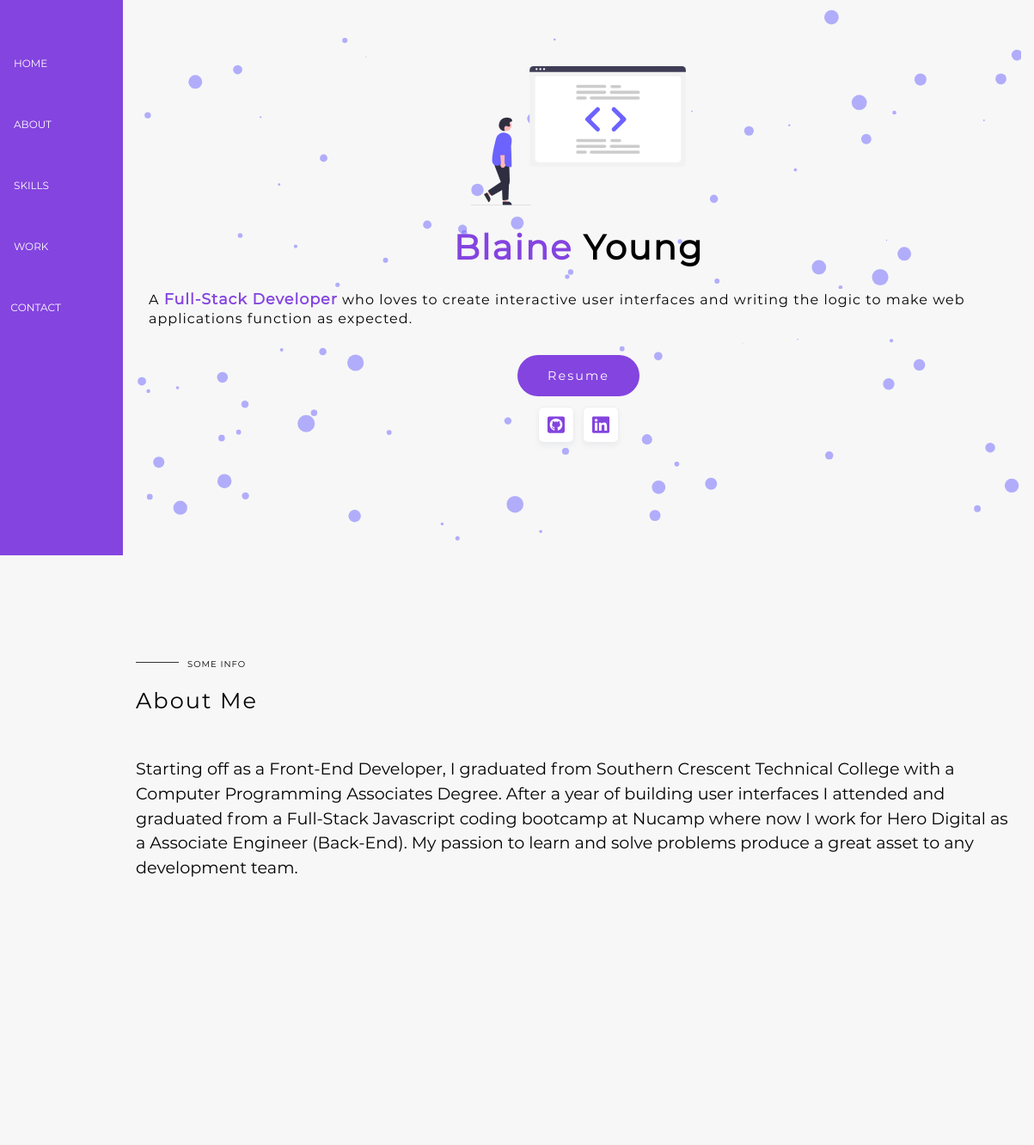
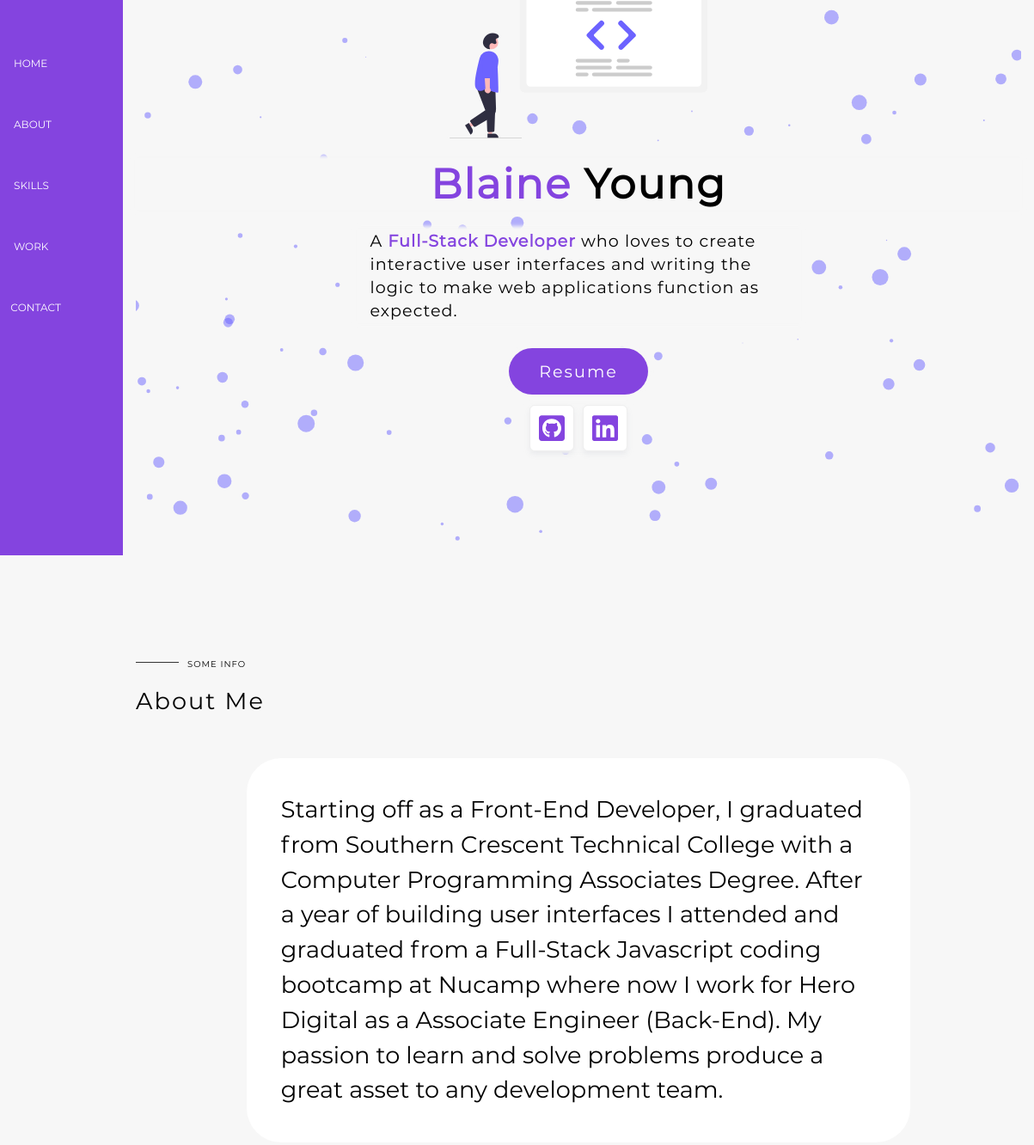
Before and after one commit to Blaine137/BlainesPortfolio2021, a plain HTML site: page index.html in a window 1280 px wide. Shown: the part 154-1486 px from the top of the page at 86% size, 77-1280 px from the left. Drawn offline with Linux system fonts and the light colour scheme.

Commit message:
style and accessiblity updates

```diff
--- a/index.html
+++ b/index.html
@@ -62,7 +62,7 @@
             <div id="particles-js"></div>
             <header>
                 <div class="header">
-                    <img src="/images/codeReview.svg" alt="Code Review Image" class="header__logo" width="250" height="162">
+                    <img src="/images/codeReview.svg" alt="Code Review Image" class="header__logo" >
                     <h1 class="header__title">
                         <span class="firstWord">Blaine</span> Young
                     </h1>
@@ -73,7 +73,7 @@
                         as expected.
                     </p>
                     <div class="header__buttons">
-                        <a href="/images/BlaineYoungResume.pdf" class="header__resumeLink">Resume</a>
+                        <a href="/images/BlaineYoungResume.pdf" class="header__resumeLink" target="_blank">Resume</a>
                         <div class="header__socialLinks">
                             <a href="https://github.com/Blaine137" class="header__link" target="_blank">
                                 <img src="/images/github-square-brands.svg" alt="Github Icon" class="header__socialIcon">
--- a/styles/styles.css
+++ b/styles/styles.css
@@ -188,6 +188,8 @@ header{
     letter-spacing: 2px;
     margin: 24px 0;
     text-align: center;
+    box-shadow: 0 0 4px 4px #f7f7f7;
+    background: #f7f7f7;
 }
 
 .firstWord{
@@ -202,6 +204,7 @@ header{
     padding: 0 15px 0 15px;
     text-align: left;
     background: #f7f7f7;
+    box-shadow: 0 0 4px 4px #f7f7f7;
 }
 
 .header__career{
@@ -232,11 +235,13 @@ header{
     letter-spacing: 2px;
     color: white;
     text-decoration: none;
+    box-shadow: 0 0 4px 4px #f7f7f7;
 }
 
 .header__socialLinks{
     display: flex;
     margin-top: 12px;
+    box-shadow: 0 0 4px 4px #f7f7f7;
 }
 
 .header__link{
@@ -459,11 +464,73 @@ footer p{
 }
 
 @media screen and (min-width: 1200px) {
+    /*HOME SECTION */
     #hamburger{
         display: none;
+    }
+
+    .header{
+        margin-top: 0;
+    }
+
+    .header__logo{
+        width: 300px;
+    }
+
+    .header__title{
+        font-size: 3rem;
+    }
+
+    .header__smallBio{
+        width: 50%;
+        margin: 0 auto;
+        font-size: 1.2rem;
+    }
+
+    .header__career{
+        font-size: 1.2rem;
+    }
+
+    .header__resumeLink{
+        font-size: 1.2rem;
+    }
+
+    .header__resumeLink:hover{
+        background: #773dc8;
+    }
+
+    .header__resumeLink:focus{
+        background: rgba(132, 68, 223, 1);
+    }
+
+    .header__socialIcon{
+        width: 30px;
     }
 
     .mainSection{
         margin-left: 220px;
     }
+
+    /*ABOUT SECTION*/
+    .about__title, .skills__title, .work__title, .contact__title{
+        font-size: 1.7rem;
+    }
+
+    .about__bio{
+        width: 75%;
+        margin: 0 auto;
+        font-size: 1.7rem;
+        background: white;
+        border-radius: 40px;
+        padding: 40px;
+    }
+
+    /*SKILLS SECTION*/
+    .skills__list{
+        width: 75%;
+        background: white;
+        margin: 0 auto;
+        padding: 40px;
+        border-radius: 40px;
+    }
   }
```
